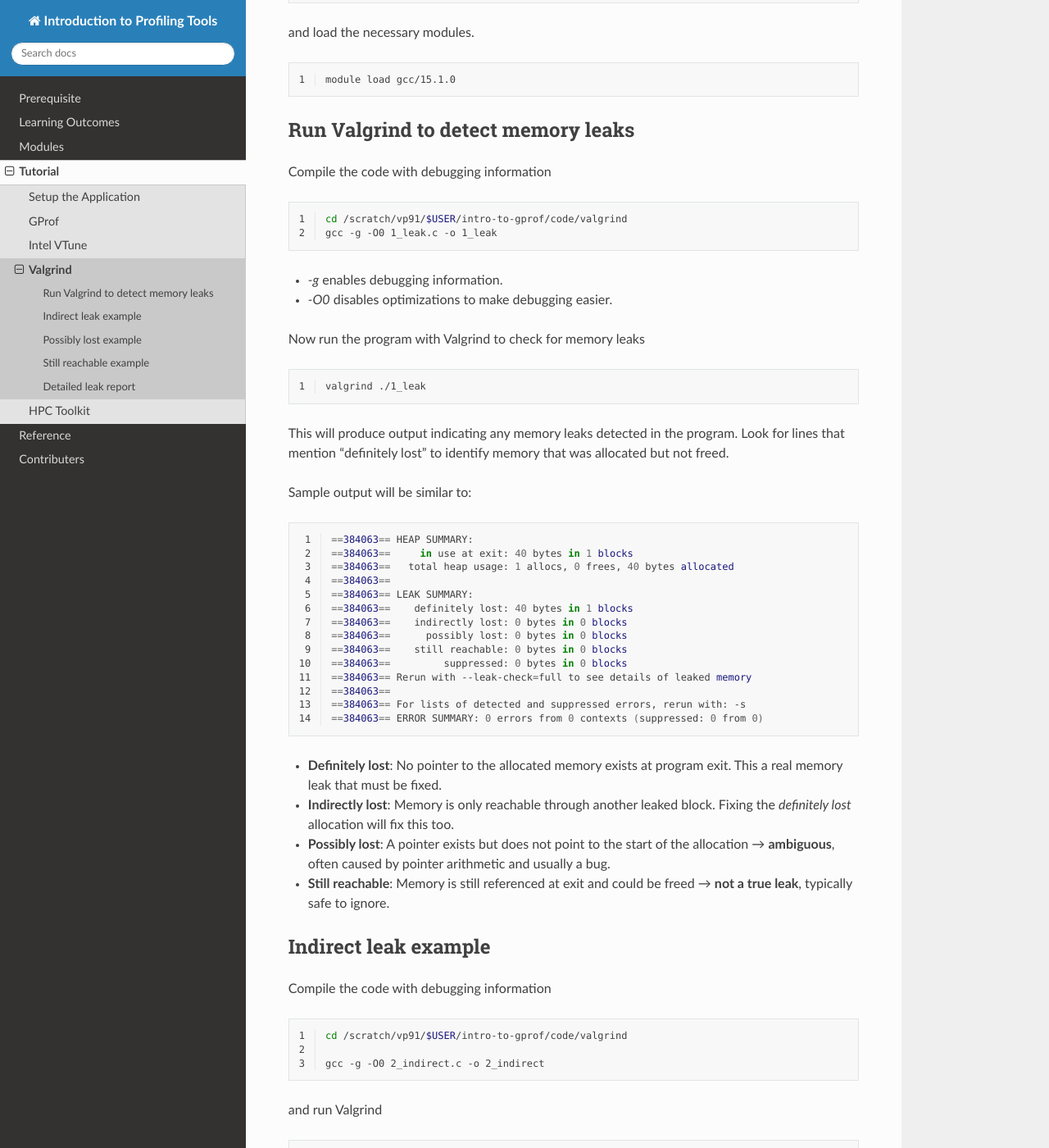
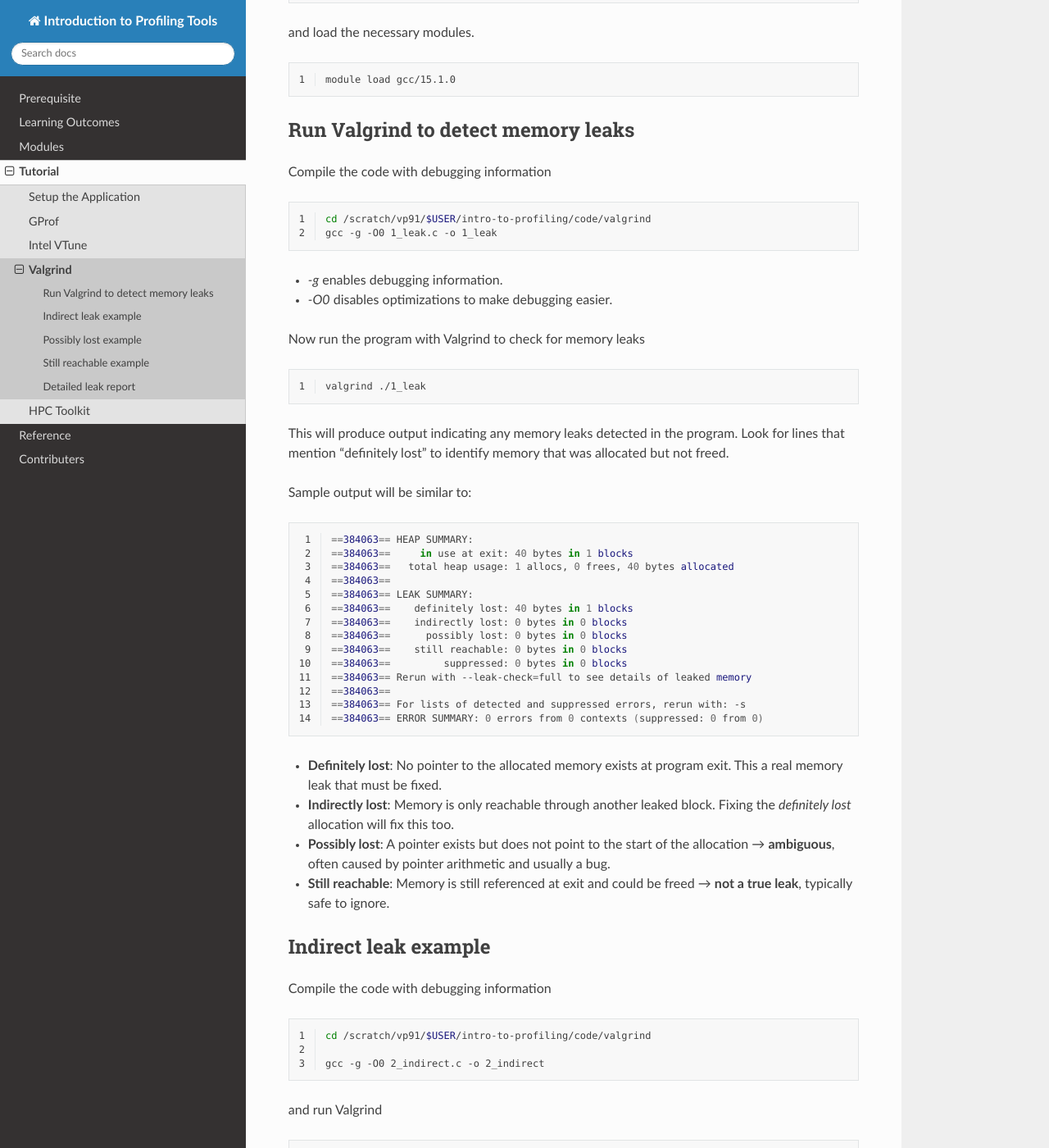
Before and after one commit to NCI900-Training-Organisation/intro-to-gprof, a Sphinx documentation site: the page built from docs/source/tutorial/valgrind.rst, in a window 1280 px wide and 1400 px high, scrolled down 540 px. Shown: the whole window at 82% size. Built offline with Sphinx 7.4.7 and the Read the Docs theme 3.1.0, drawn with Linux system fonts in a browser that asks for light colours; some of the changed text lies outside the part shown.

Commit message:
minor corrections

```diff
--- a/docs/source/figs/6.txt
+++ /dev/null
@@ -1,3 +0,0 @@
-
-
-qsub: Error: You are not a member of project vp91. You must be a member of a project to submit a job under that project.
--- a/docs/source/tutorial/hpctoolkit.rst
+++ b/docs/source/tutorial/hpctoolkit.rst
@@ -45,7 +45,7 @@
 ..  code-block:: bash
     :linenos:
 
-    hpcprof hpctoolkit-lulesh2.0-measurements-158325343.gadi-pbs
+    hpcprof <hpctoolkit-lulesh2.0-measurements-*>
 
 This will generate a performance database, `hpctoolkit-lulesh2.0-database-*`,  that can be viewed using the HPC Toolkit's visualization tools.
 
--- a/docs/source/tutorial/intro.rst
+++ b/docs/source/tutorial/intro.rst
@@ -24,7 +24,7 @@
     cd /scratch/vp91/$USER
     git clone https://github.com/LLNL/LULESH.git
 
-    cd /scratch/vp91/$USER/intro-to-gprof/build_scripts
+    cd /scratch/vp91/$USER/intro-to-profiling/build_scripts
     ./build_lulesh.sh /scratch/vp91/$USER/LULESH
 
 Test the LULESH application
--- a/docs/source/tutorial/valgrind.rst
+++ b/docs/source/tutorial/valgrind.rst
@@ -42,7 +42,7 @@
 ..  code-block:: bash
     :linenos:
 
-    cd /scratch/vp91/$USER/intro-to-gprof/code/valgrind
+    cd /scratch/vp91/$USER/intro-to-profiling/code/valgrind
     gcc -g -O0 1_leak.c -o 1_leak
 
 * `-g` enables debugging information.
@@ -95,7 +95,7 @@
 ..  code-block:: bash
     :linenos:
 
-    cd /scratch/vp91/$USER/intro-to-gprof/code/valgrind
+    cd /scratch/vp91/$USER/intro-to-profiling/code/valgrind
 
     gcc -g -O0 2_indirect.c -o 2_indirect
 
@@ -131,7 +131,7 @@
 ..  code-block:: bash
     :linenos:
 
-    cd /scratch/vp91/$USER/intro-to-gprof/code/valgrind
+    cd /scratch/vp91/$USER/intro-to-profiling/code/valgrind
 
     gcc -g -O0 3_possible.c -o 3_possible
 
@@ -169,7 +169,7 @@
 ..  code-block:: bash
     :linenos:
 
-    cd /scratch/vp91/$USER/intro-to-gprof/code/valgrind
+    cd /scratch/vp91/$USER/intro-to-profiling/code/valgrind
 
     gcc -g -O0 4_still_reachable.c -o 4_still_reachable
 
@@ -206,7 +206,7 @@
 ..  code-block:: bash
     :linenos:
 
-    cd /scratch/vp91/$USER/intro-to-gprof/code/valgrind
+    cd /scratch/vp91/$USER/intro-to-profiling/code/valgrind
 
     gcc -g -O0 5_leaks_all.c -o 5_leaks_all
 
```
Also changed, not shown: docs/source/figs/5.txt (deleted, +0 -16 lines), docs/source/figs/1.jpg (deleted), docs/source/figs/2.jpg (deleted), docs/source/figs/3.png (deleted), docs/source/figs/4.png (deleted), docs/source/figs/7.png (deleted), docs/source/figs/8.png (deleted), docs/source/tutorial/caliper.rst (deleted).
